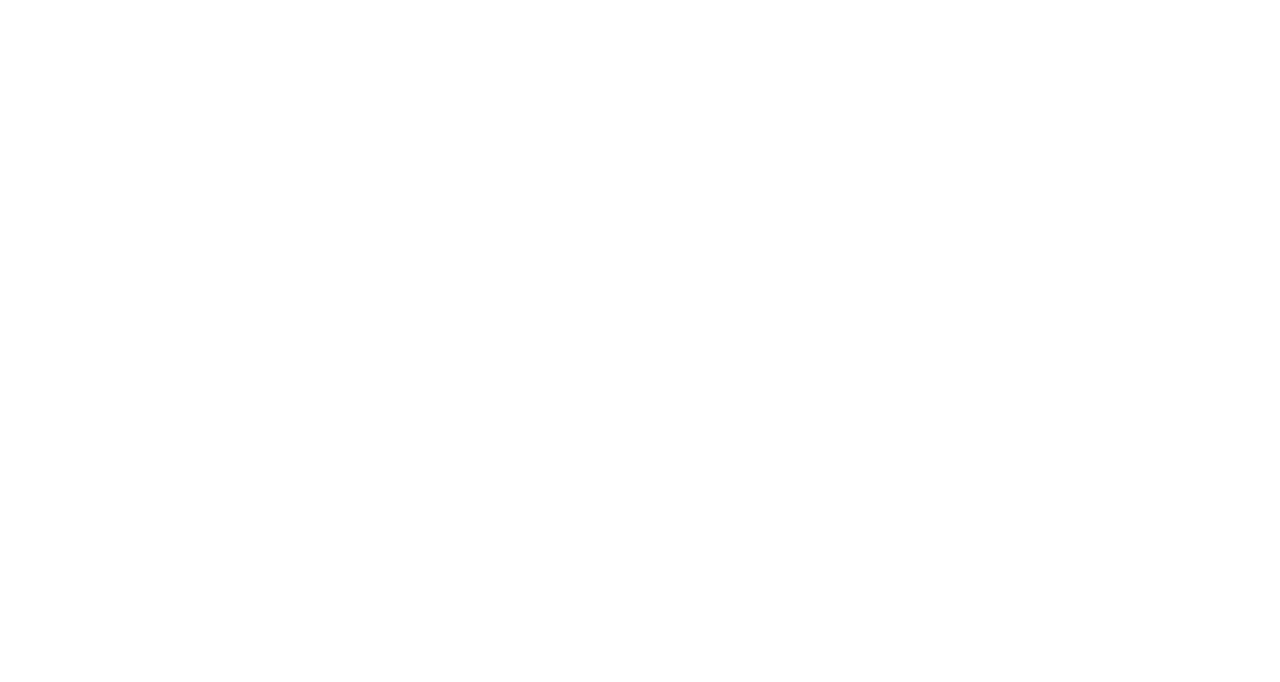
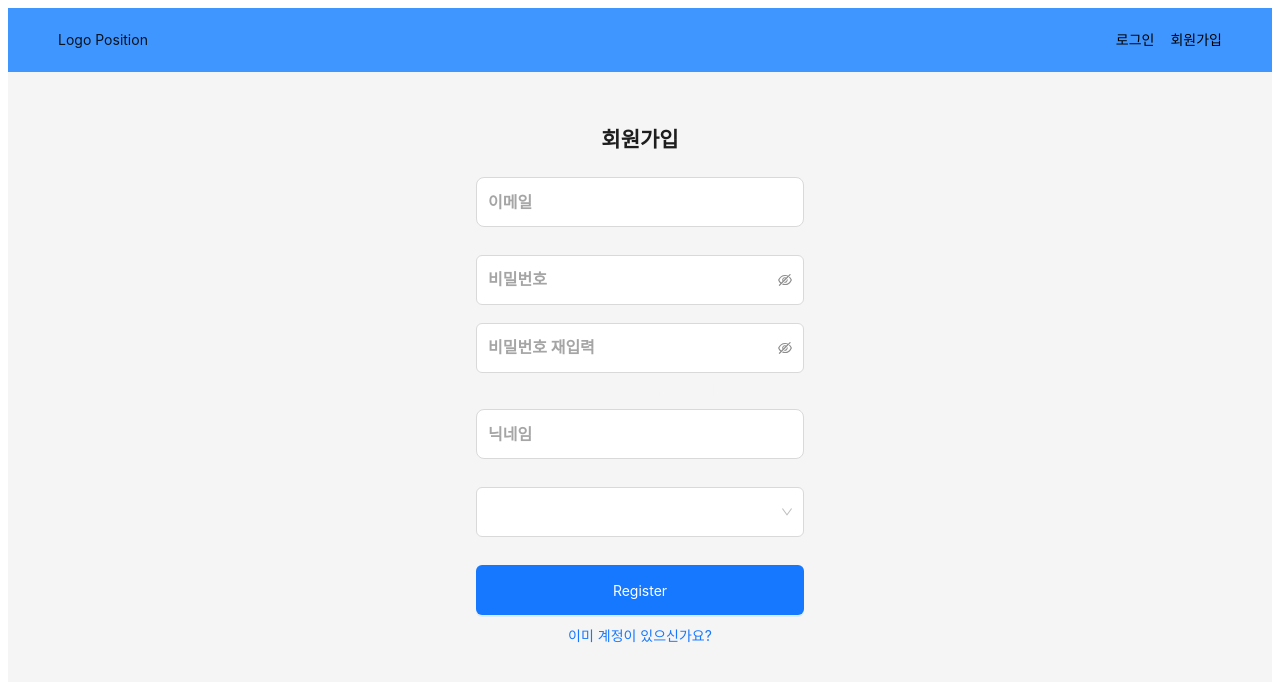
Before and after one commit to KWEBofficial/kubid-client, a React (Vite) app: page /auth/sign-up in a window 1280 px wide. Before the commit this address had no page. Shown: the top 682 px of the page. Built offline with nearby package versions, Linux system fonts and the light colour scheme.

Commit message:
fix: Separate Components

```diff
--- /dev/null
+++ b/src/components/signin/DepartmentInput.tsx
@@ -0,0 +1,29 @@
+import React from "react";
+import { Select } from "antd";
+import "../../styles/global.css";
+import { DEPARTMENTS } from "../../data/department";
+
+interface DepartmentInputProps {
+  value: number;
+  onChange: (value: number) => void;
+}
+
+const DepartmentInput: React.FC<DepartmentInputProps> = ({ value, onChange }) => (
+  <Select
+    value={value}
+    style={{
+      width: "328px",
+      height: "50px",
+      marginBottom: "20px",
+    }}
+    onChange={onChange}
+  >
+    {DEPARTMENTS.map((department) => (
+      <Select.Option key={department.value} value={department.value} disabled={department.disabled}>
+        {department.label}
+      </Select.Option>
+    ))}
+  </Select>
+);
+
+export default DepartmentInput;
--- a/src/components/signin/LargeInput.tsx
+++ b/src/components/signin/LargeInput.tsx
@@ -8,7 +8,7 @@
   onChange?: (value: string) => void; // Make the onChange prop optional
 }
 
-export const LargeInput: React.FC<LargeInputProps> = ({ placeholder, value, onChange }) => (
+const LargeInput: React.FC<LargeInputProps> = ({ placeholder, value, onChange }) => (
   <div className="button-container">
     <Input
       size="large"
@@ -24,3 +24,5 @@
     />
   </div>
 );
+
+export default LargeInput;
--- /dev/null
+++ b/src/components/signin/PasswordInput.tsx
@@ -0,0 +1,69 @@
+import React, { useState } from "react";
+import { EyeInvisibleOutlined, EyeTwoTone } from "@ant-design/icons";
+import { Input, Space } from "antd";
+import "../../styles/global.css";
+
+interface PasswordInputProps {
+  onPasswordChange: (value: string) => void;
+  onPasswordMatchChange: (match: boolean) => void;
+}
+
+const PasswordInput: React.FC<PasswordInputProps> = ({ onPasswordChange, onPasswordMatchChange }) => {
+  const [password1, setPassword1] = useState<string>("");
+  const [password2, setPassword2] = useState<string>("");
+  const [passwordsMatch, setPasswordsMatch] = useState<boolean>(true);
+
+  const handlePasswordChange = (value: string, field: "password1" | "password2") => {
+    const newPassword = value;
+    onPasswordChange(newPassword);
+
+    if (field === "password1") {
+      setPassword1(value);
+    } else {
+      setPassword2(value);
+    }
+
+    // 입력한 두 개의 비밀번호가 같은지 확인합니다.
+    const match = field === "password1" ? value === password2 : value === password1;
+    setPasswordsMatch(match);
+    onPasswordMatchChange(match);
+  };
+
+  return (
+    <Space direction="vertical">
+      <Input.Password
+        placeholder="비밀번호"
+        iconRender={(visible) => (visible ? <EyeTwoTone /> : <EyeInvisibleOutlined />)}
+        value={password1}
+        onChange={(e) => handlePasswordChange(e.target.value, "password1")}
+        style={{
+          width: "328px",
+          height: "50px",
+          marginBottom: "10px",
+        }}
+        className="input-style"
+      />
+      <Input.Password
+        placeholder="비밀번호 재입력"
+        iconRender={(visible) => (visible ? <EyeTwoTone /> : <EyeInvisibleOutlined />)}
+        value={password2}
+        onChange={(e) => handlePasswordChange(e.target.value, "password2")}
+        style={{ width: "328px", height: "50px" }}
+        className="input-style"
+      />
+      <p
+        style={{
+          color: !passwordsMatch ? "red" : "#F5F5F5",
+          height: "10px",
+          userSelect: "none", // 드래그 안되게 설정했습니다.
+          marginTop: "0px",
+          marginBottom: "10px",
+        }}
+      >
+        Passwords do not match.
+      </p>
+    </Space>
+  );
+};
+
+export default PasswordInput;
--- /dev/null
+++ b/src/components/signin/RegisterButton.tsx
@@ -0,0 +1,21 @@
+import React from "react";
+import { Button } from "antd";
+import "../../styles/global.css";
+
+interface RegisterButtonProps {
+  disabled: boolean;
+  onClick: () => void;
+}
+
+const RegisterButton: React.FC<RegisterButtonProps> = ({ disabled, onClick }) => (
+  <Button
+    type="primary"
+    disabled={disabled}
+    style={{ width: "328px", height: "50px", marginBottom: "10px" }}
+    onClick={onClick}
+  >
+    Register
+  </Button>
+);
+
+export default RegisterButton;
--- a/src/components/signin/SignUpLayout.tsx
+++ b/src/components/signin/SignUpLayout.tsx
@@ -1,18 +1,20 @@
 import React, { useState } from "react";
-import { LargeInput, PasswordInput, DepartmentInput, RegisterButton } from "./BrokenDown";
+import LargeInput from "./LargeInput";
+import PasswordInput from "./PasswordInput";
+import DepartmentInput from "./DepartmentInput";
+import RegisterButton from "./RegisterButton";
 import { SignUpInfo } from "../../models/auth";
 import { postSignIn } from "../../api/auth";
 import { message, Space } from "antd";
 import { AxiosError } from "axios";
 import { COMMON_MESSAGE } from "../../contants/message";
-import { DEPARTMENT } from "../../data/department";
 
 export const SignUpTag: React.FC = () => {
   const [email, setEmail] = useState<string>("");
   const [password, setPassword] = useState<string>("");
   const [passwordsMatch, setPasswordsMatch] = useState<boolean>(true);
   const [nickname, setNickname] = useState<string>("");
-  const [department, setDepartment] = useState<string>("");
+  const [departmentId, setDepartmentId] = useState<number>();
 
   const [messageApi] = message.useMessage();
 
@@ -32,8 +34,8 @@
     setNickname(value);
   };
 
-  const handleDepartmentChange = (value: string) => {
-    setDepartment(value);
+  const handleDepartmentChange = (value: number) => {
+    setDepartmentId(value);
   };
 
   const handleSubmit = async () => {
@@ -41,8 +43,7 @@
       email,
       nickname,
       password,
-      // TODO: departemnet를 name 말고 id로 관리하고 보낼 것
-      departmentId: 1
+      departmentId,
     };
     console.log(dataToSend);
     try {
@@ -72,7 +73,7 @@
       <LargeInput placeholder="이메일" value={email} onChange={(e) => handleEmailChange(e)} />
       <PasswordInput onPasswordChange={handlePasswordChange} onPasswordMatchChange={handlePasswordMatchChange} />
       <LargeInput placeholder="닉네임" value={nickname} onChange={(e) => handleNicknameChange(e)} />
-      <DepartmentInput value={department} onChange={(e) => handleDepartmentChange(e)} />
+      <DepartmentInput value={departmentId} onChange={(e) => handleDepartmentChange(e)} />
       <RegisterButton disabled={!passwordsMatch} onClick={handleSubmit} />
     </Space>
   );
--- a/src/data/department.ts
+++ b/src/data/department.ts
@@ -1,66 +1,66 @@
-export const DEPARTMENT = [
+export const DEPARTMENTS = [
   { value: "", label: "학과를 선택해주세요", disabled: true }, // Set an option for the default label
-  { value: "경영학과", label: "경영학과" },
-  { value: "국어국문학과", label: "국어국문학과" },
-  { value: "철학과", label: "철학과" },
-  { value: "한국사학과", label: "한국사학과" },
-  { value: "사학과", label: "사학과" },
-  { value: "사회학과", label: "사회학과" },
-  { value: "한문학과", label: "한문학과" },
-  { value: "영어영문학과", label: "영어영문학과" },
-  { value: "독어독문학과", label: "독어독문학과" },
-  { value: "불어불문학과", label: "불어불문학과" },
-  { value: "중어중문학과", label: "중어중문학과" },
-  { value: "노어노문학과", label: "노어노문학과" },
-  { value: "일어일문학과", label: "일어일문학과" },
-  { value: "서어서문학과", label: "서어서문학과" },
-  { value: "언어학과", label: "언어학과" },
-  { value: "생명과학부", label: "생명과학부" },
-  { value: "생명공학부", label: "생명공학부" },
-  { value: "식품공학과", label: "식품공학과" },
-  { value: "환경생태공학부", label: "환경생태공학부" },
-  { value: "식품자원경제학과", label: "식품자원경제학과" },
-  { value: "정치외교학과", label: "정치외교학과" },
-  { value: "경제학과", label: "경제학과" },
-  { value: "통계학과", label: "통계학과" },
-  { value: "행정학과", label: "행정학과" },
-  { value: "수학과", label: "수학과" },
-  { value: "물리학과", label: "물리학과" },
-  { value: "화학과", label: "화학과" },
-  { value: "지구환경과학과", label: "지구환경과학과" },
-  { value: "화공생명공학과", label: "화공생명공학과" },
-  { value: "신소재공학부", label: "신소재공학부" },
-  { value: "건축사회환경공학부", label: "건축사회환경공학부" },
-  { value: "건축학과", label: "건축학과" },
-  { value: "기계공학부", label: "기계공학부" },
-  { value: "산업경영공학부", label: "산업경영공학부" },
-  { value: "전기전자공학부", label: "전기전자공학부" },
-  { value: "융합에너지공학과", label: "융합에너지공학과" },
-  { value: "반도체공학과", label: "반도체공학과" },
-  { value: "차세대통신학과", label: "차세대통신학과" },
-  { value: "의학과", label: "의학과" },
-  { value: "교육학과", label: "교육학과" },
-  { value: "국어교육과", label: "국어교육과" },
-  { value: "영어교육과", label: "영어교육과" },
-  { value: "지리교육과", label: "지리교육과" },
-  { value: "역사교육과", label: "역사교육과" },
-  { value: "가정교육과", label: "가정교육과" },
-  { value: "수학교육과", label: "수학교육과" },
-  { value: "체육교육과", label: "체육교육과" },
-  { value: "간호학과", label: "간호학과" },
-  { value: "컴퓨터학과", label: "컴퓨터학과" },
-  { value: "데이터과학과", label: "데이터과학과" },
-  { value: "디자인조형학부", label: "디자인조형학부" },
-  { value: "국제학부", label: "국제학부" },
-  { value: "글로벌한국융합학부", label: "글로벌한국융합학부" },
-  { value: "미디어학부", label: "미디어학부" },
-  { value: "바이오의공학부", label: "바이오의공학부" },
-  { value: "바이오시스템의과학부", label: "바이오시스템의과학부" },
-  { value: "보건환경융합과학부", label: "보건환경융합과학부" },
-  { value: "보건정책관리학부", label: "보건정책관리학부" },
-  { value: "자유전공학부", label: "자유전공학부" },
-  { value: "스마트보안학부", label: "스마트보안학부" },
-  { value: "사이버국방학과", label: "사이버국방학과" },
-  { value: "심리학부", label: "심리학부" },
-  { value: "스마트모빌리티학부", label: "스마트모빌리티학부" },
+  { value: 1, label: "경영학과" },
+  { value: 2, label: "국어국문학과" },
+  { value: 3, label: "철학과" },
+  { value: 4, label: "한국사학과" },
+  { value: 5, label: "사학과" },
+  { value: 6, label: "사회학과" },
+  { value: 7, label: "한문학과" },
+  { value: 8, label: "영어영문학과" },
+  { value: 9, label: "독어독문학과" },
+  { value: 10, label: "불어불문학과" },
+  { value: 11, label: "중어중문학과" },
+  { value: 12, label: "노어노문학과" },
+  { value: 13, label: "일어일문학과" },
+  { value: 14, label: "서어서문학과" },
+  { value: 15, label: "언어학과" },
+  { value: 16, label: "생명과학부" },
+  { value: 17, label: "생명공학부" },
+  { value: 18, label: "식품공학과" },
+  { value: 19, label: "환경생태공학부" },
+  { value: 20, label: "식품자원경제학과" },
+  { value: 21, label: "정치외교학과" },
+  { value: 22, label: "경제학과" },
+  { value: 23, label: "통계학과" },
+  { value: 24, label: "행정학과" },
+  { value: 25, label: "수학과" },
+  { value: 26, label: "물리학과" },
+  { value: 27, label: "화학과" },
+  { value: 28, label: "지구환경과학과" },
+  { value: 29, label: "화공생명공학과" },
+  { value: 30, label: "신소재공학부" },
+  { value: 31, label: "건축사회환경공학부" },
+  { value: 32, label: "건축학과" },
+  { value: 33, label: "기계공학부" },
+  { value: 34, label: "산업경영공학부" },
+  { value: 35, label: "전기전자공학부" },
+  { value: 36, label: "융합에너지공학과" },
+  { value: 37, label: "반도체공학과" },
+  { value: 38, label: "차세대통신학과" },
+  { value: 39, label: "의학과" },
+  { value: 40, label: "교육학과" },
+  { value: 41, label: "국어교육과" },
+  { value: 42, label: "영어교육과" },
+  { value: 43, label: "지리교육과" },
+  { value: 44, label: "역사교육과" },
+  { value: 45, label: "가정교육과" },
+  { value: 46, label: "수학교육과" },
+  { value: 47, label: "체육교육과" },
+  { value: 48, label: "간호학과" },
+  { value: 49, label: "컴퓨터학과" },
+  { value: 50, label: "데이터과학과" },
+  { value: 51, label: "디자인조형학부" },
+  { value: 52, label: "국제학부" },
+  { value: 53, label: "글로벌한국융합학부" },
+  { value: 54, label: "미디어학부" },
+  { value: 55, label: "바이오의공학부" },
+  { value: 56, label: "바이오시스템의과학부" },
+  { value: 57, label: "보건환경융합과학부" },
+  { value: 58, label: "보건정책관리학부" },
+  { value: 59, label: "자유전공학부" },
+  { value: 60, label: "스마트보안학부" },
+  { value: 61, label: "사이버국방학과" },
+  { value: 62, label: "심리학부" },
+  { value: 63, label: "스마트모빌리티학부" },
 ];
--- a/src/routes/index.tsx
+++ b/src/routes/index.tsx
@@ -11,7 +11,7 @@
   return (
     <Routes>
       <Route path="/" element={<MainPage />} />
-      <Route path="/sign-up" element={<SignUpPage />} />
+      <Route path="/auth/sign-up" element={<SignUpPage />} />
     </Routes>
   );
 };
```
Also changed, not shown: src/components/signin/BrokenDown.tsx (deleted, +0 -127 lines).
